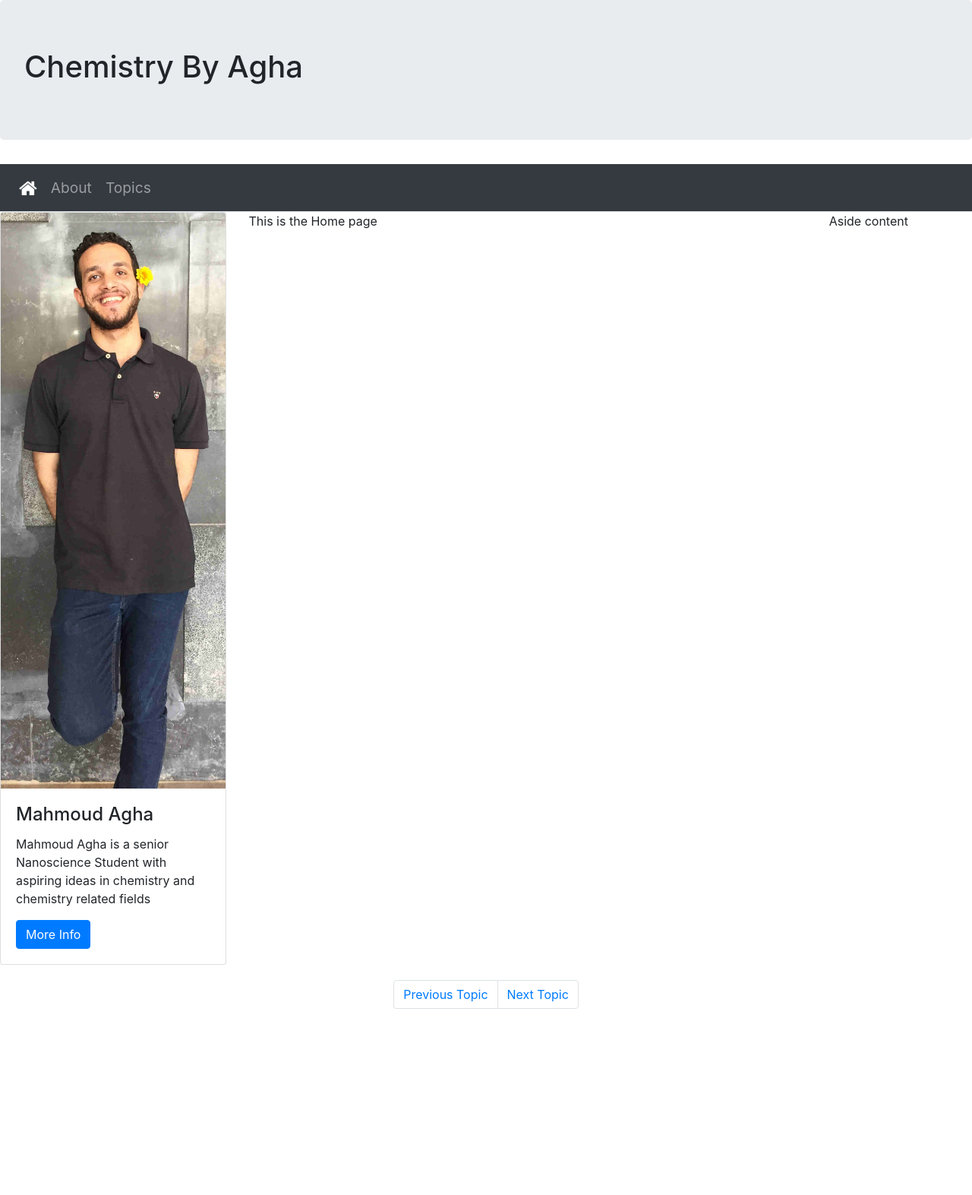
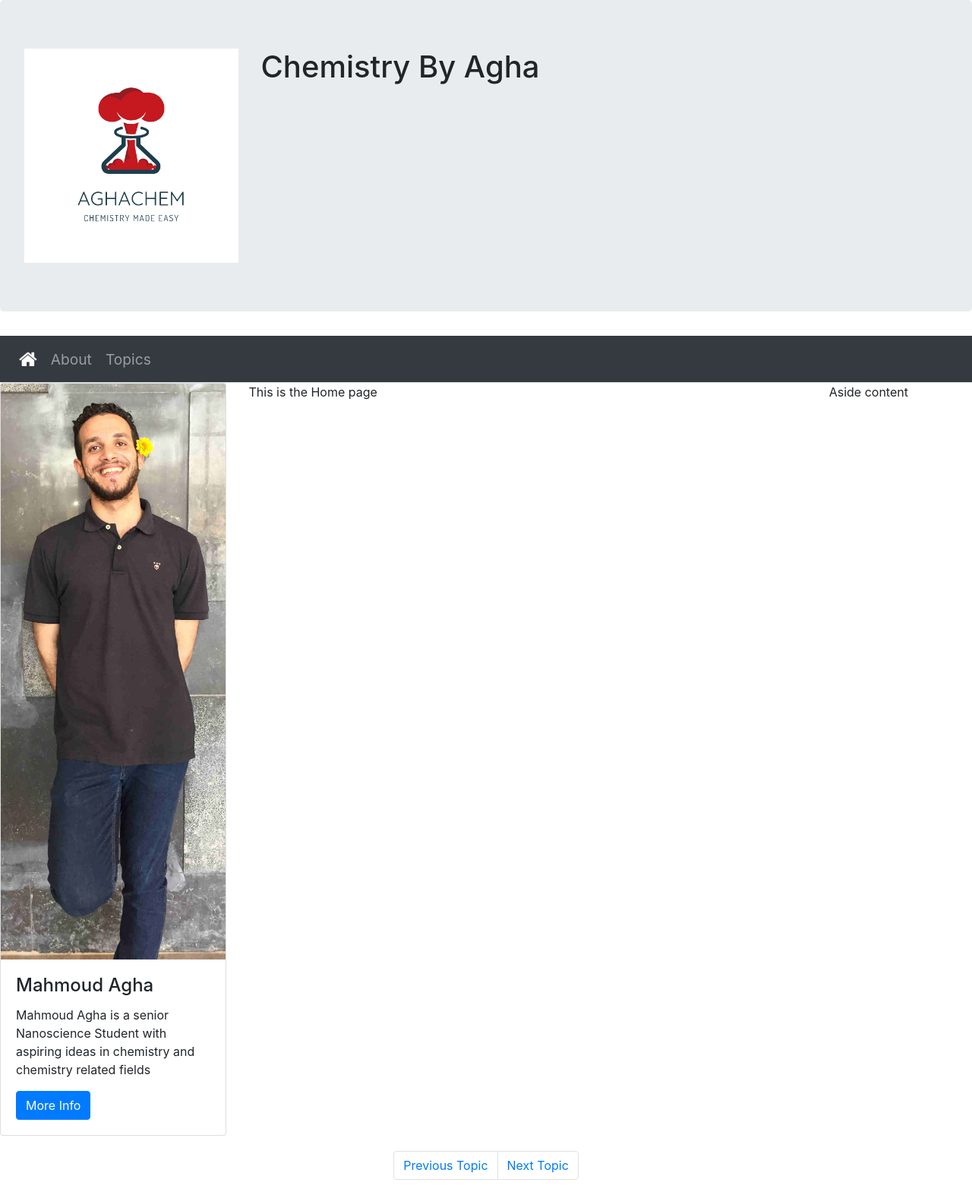
Before and after one commit to psychodevil/Chemistry, a Jekyll site: the page built from index.html, in a window 1280 px wide. Shown: the whole page at 76% size. Built offline with Jekyll 4.4.1, drawn with Linux system fonts in a browser that asks for light colours; before the commit the page ends 1348 px from its top, so only the background shows below that.

Commit message:
add logo

```diff
--- a/_includes/upperbox.html
+++ b/_includes/upperbox.html
@@ -1,4 +1,12 @@
 <div class="jumbotron">
-  <h1>Chemistry By Agha</h1>
+  <div class="row">
+    <div class="col-3">
+      <img src="/assets/images/logo.png" alt="logo">
+    </div>
+    <div class="col-9">
+      <h1>Chemistry By Agha</h1>
+    </div>
+  </div>
+
 
 </div>
```
Also changed, not shown: assets/images/logo.png (added).
